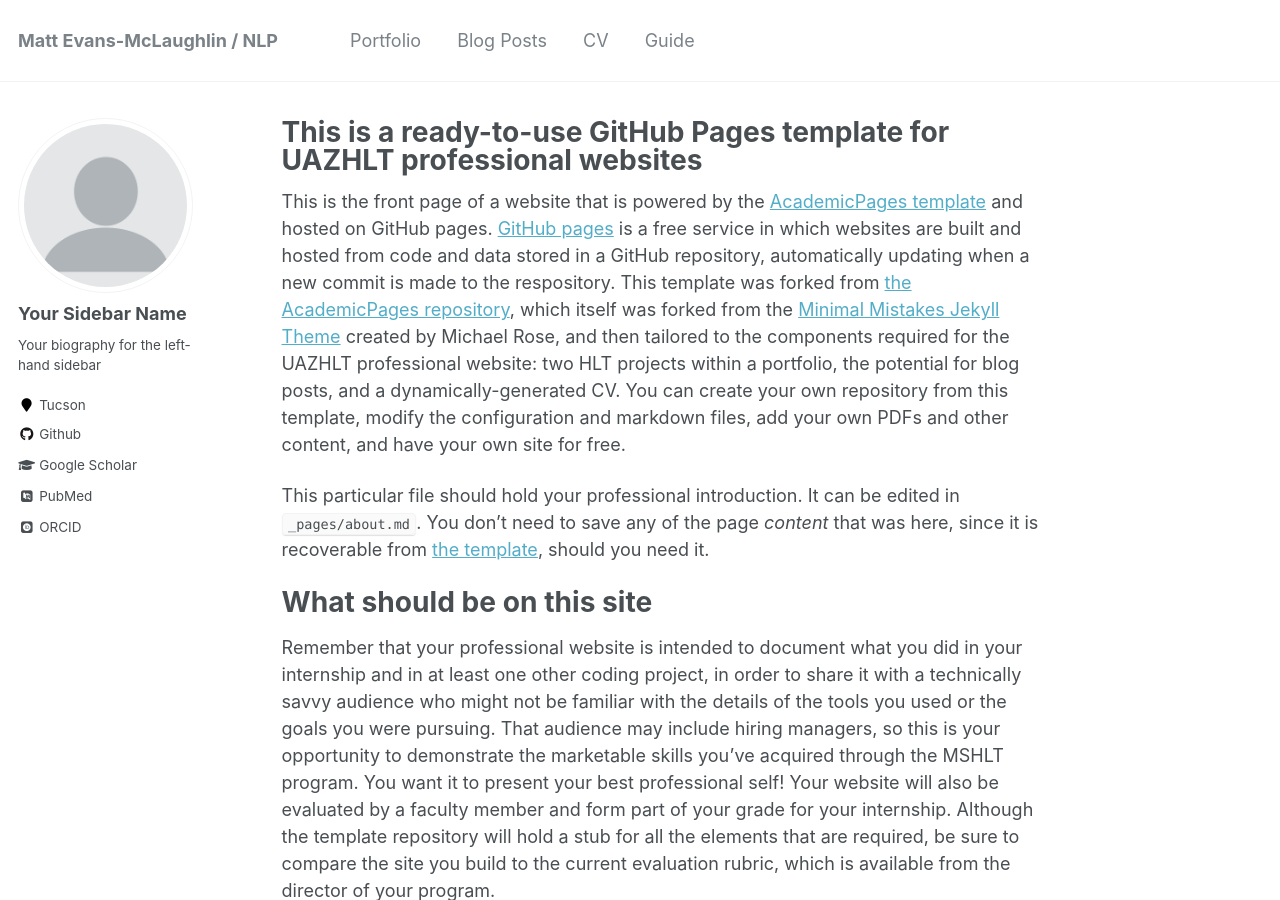
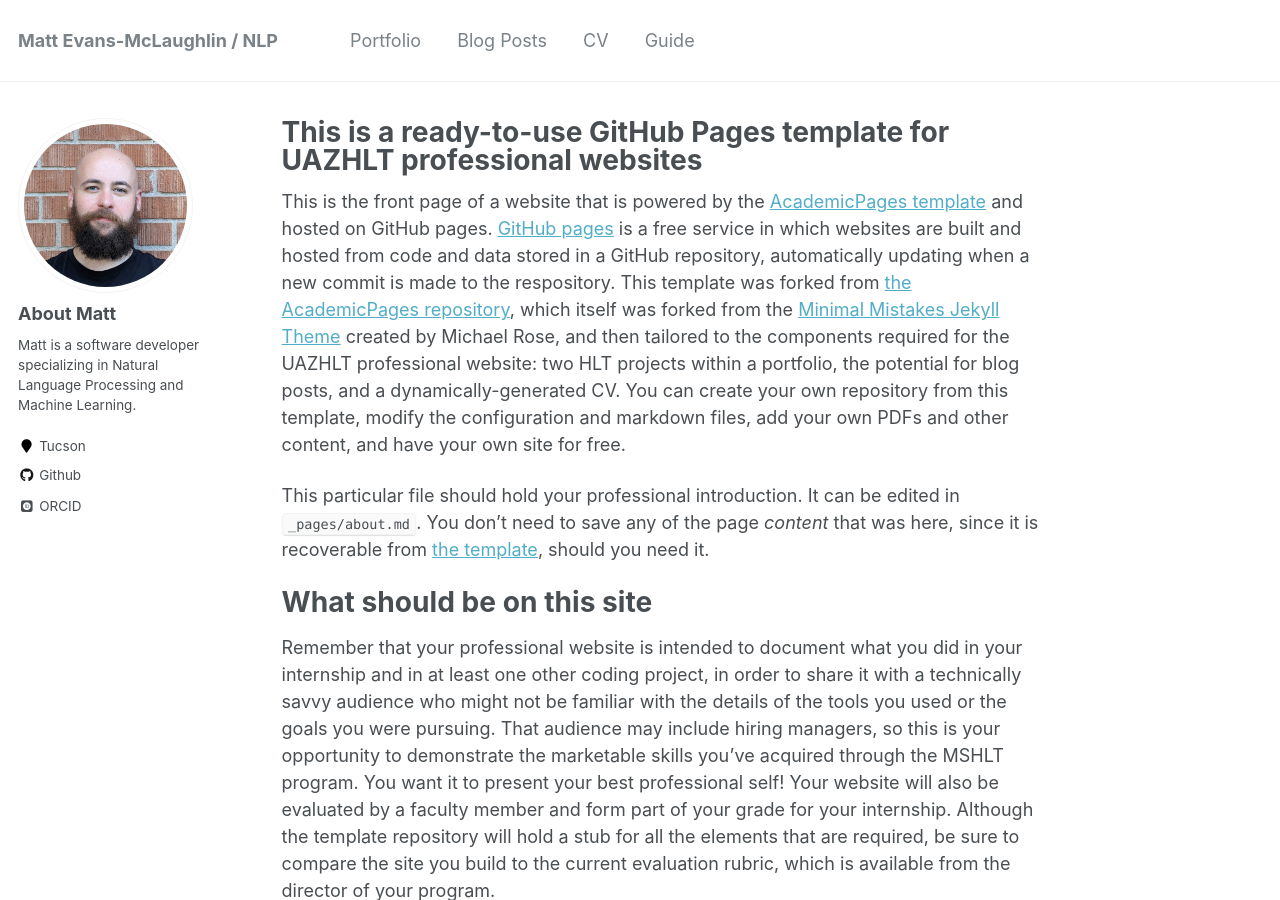
Before and after one commit to mc-wut/mc-wut.github.io, a Jekyll site: the page built from _pages/about.md, in a window 1280 px wide and 900 px high. Built offline with Jekyll 4.4.1, drawn with Linux system fonts in a browser that asks for light colours; some web fonts are replaced.

Commit message:
- adds "professional_portrait.jpg" to /files - changes sidebar picture

```diff
--- a/_config.yml
+++ b/_config.yml
@@ -57,7 +57,7 @@ yandex_site_verification :
 
 # Social Sharing
 twitter:
-  username               : &twitter
+  username               :
 facebook:
   username               :
   app_id                 :
@@ -80,13 +80,13 @@ analytics:
 
 # Site Author
 author:
-  name             : "Your Sidebar Name"
-  avatar           : "profile.png"
-  bio              : "Your biography for the left-hand sidebar"
+  name             : "About Matt"
+  avatar           : "professional_portrait.jpg"
+  bio              : "Matt is a software developer specializing in Natural Language Processing and Machine Learning."
   location         : "Tucson"
   employer         :
-  pubmed           : "https://www.ncbi.nlm.nih.gov/pubmed/?term=john+snow"
-  googlescholar    : "http://yourfullgooglescholarurl.com"
+  pubmed           :
+  googlescholar    :
   email            :
   researchgate     :  # example: "https://www.researchgate.net/profile/yourprofile"
   uri              :
```
Also changed, not shown: images/professional_portrait.jpg (added).
